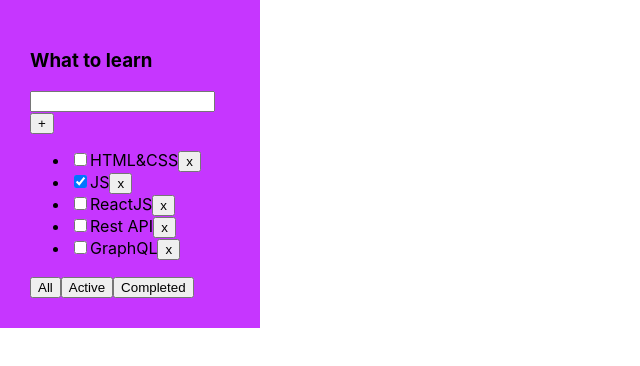
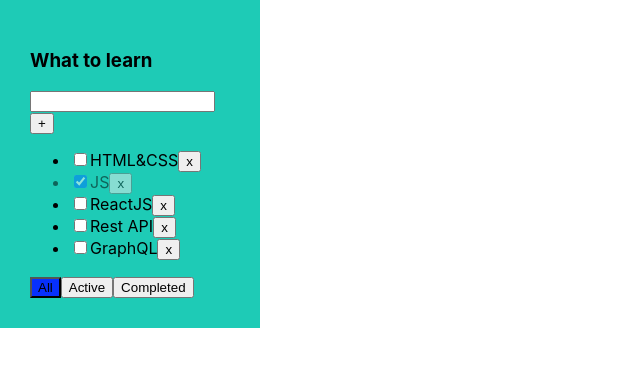
Before and after one commit to w8smile/toDoList-ts-video, a React (Create React App) app: page / in a window 1280 px wide. Shown: the top 366 px of the page, without its empty margins (0-640 px from the left). Built offline with nearby package versions, Linux system fonts and the light colour scheme.

Commit message:
active checkbox trim title is required color buttons

```diff
--- a/src/App.css
+++ b/src/App.css
@@ -2,9 +2,24 @@
   width: 200px;
   padding: 30px;
   display: flex;
-  background-color: #c636ff;
+  background-color: #1ecbb6;
 }
 
 .App > div {
   margin-right: 50px;
 }
+
+.error {
+  border: red 1px solid
+}
+.error-message {
+  color: red
+}
+
+.active-filter {
+  background-color: #0730fd;
+}
+
+.is-done {
+  opacity: 0.5;
+}
--- a/src/App.tsx
+++ b/src/App.tsx
@@ -38,6 +38,11 @@ function App() {
         let newTasks = [newTask, ...tasks];
         setTasks(newTasks);
     }
+    const changeStatus = (taskId: string, newIsDoneValue: boolean) => {
+        const nextState: TaskType[] = tasks.map(t=>t.id===taskId ? {...t, isDone: newIsDoneValue} : t)
+        setTasks(nextState)
+    }
+
 
 
     return (
@@ -47,6 +52,8 @@ function App() {
                       removeTask={removeTask}
                       changeFilter={changeFilter}
                       addTask={addTask}
+                      changeTaskStatus={changeStatus}
+                      filter={filter}
             />
         </div>
     );
--- a/src/Todolist.tsx
+++ b/src/Todolist.tsx
@@ -1,5 +1,7 @@
-import React, {ChangeEvent, KeyboardEvent, useState} from "react";
+import React, {ChangeEvent, ChangeEventHandler, KeyboardEvent, useState} from "react";
 import {FilterValuesType} from "./App";
+import {Simulate} from "react-dom/test-utils";
+import error = Simulate.error;
 
 
 export type  TaskType = {
@@ -14,21 +16,34 @@ type PropsType = {
     removeTask: (id: string) => void
     changeFilter: (value: FilterValuesType) => void
     addTask: (title: string) => void
+    changeTaskStatus: (taskId: string, newIsDoneValue: boolean) => void
+    filter: FilterValuesType
 }
 
 export function Todolist(props: PropsType) {
     const [newTaskTitle, setNewTaskTitle] = useState("");
+    const [error, setError] = useState<String | null>(null);
+
+
     const onChangeNetTitleHandler = (e: ChangeEvent<HTMLInputElement>) => {
-        setNewTaskTitle(e.currentTarget.value)}
+        setNewTaskTitle(e.currentTarget.value)
+    }
     const onKeyDownHandler = (e: KeyboardEvent<HTMLInputElement>) => {
-        {if (e.key === "Enter" && newTaskTitle) {
-                addTask()}}}
+        setError(null)
+            if (e.key === "Enter" && newTaskTitle) {
+                addTask()
+            }
+    }
     const onAllClickHandler = () => props.changeFilter('all');
     const onActiveClickHandler = () => props.changeFilter('active');
     const onCompletedClickHandler = () => props.changeFilter("completed");
     const addTask = () => {
-        props.addTask(newTaskTitle);
-        setNewTaskTitle('')
+        if (newTaskTitle.trim() !== '') {
+            props.addTask(newTaskTitle);
+            setNewTaskTitle('')
+        } else {
+            setError('Title is required');
+        }
     }
     return (
         <div>
@@ -36,18 +51,28 @@ export function Todolist(props: PropsType) {
             <div>
                 <input value={newTaskTitle}
                        onChange={onChangeNetTitleHandler}
-                       onKeyDown={onKeyDownHandler}/>
+                       onKeyDown={onKeyDownHandler}
+                       className={error ? 'error' : ''}/>
                 <button onClick={addTask}>+</button>
+                {error && <div className="error-message">{error}</div>}
             </div>
             <ul>
                 {
                     props.tasks.map(t => {
-                        const onRemoveHandler = () =>{props.removeTask(t.id)}
+                        const onRemoveHandler = () => {
+                            props.removeTask(t.id)
+                        }
+                        const onChangeHandler = (e: ChangeEvent<HTMLInputElement>) => {
+                            props.changeTaskStatus(t.id, e.currentTarget.checked)
+                        }
                         return (
-                            <li key={t.id}><input type="checkbox" checked={t.isDone}/>
+                            <li key={t.id} className={t.isDone ? 'is-done' : ''}>
+                                <input type="checkbox"
+                                                  checked={t.isDone}
+                                                  onChange={onChangeHandler}
+                            />
                                 <span>{t.title}</span>
-                                <button onClick={onRemoveHandler}>x
-                                </button>
+                                <button onClick={onRemoveHandler}>x</button>
                             </li>
                         )
                     })
@@ -55,9 +80,9 @@ export function Todolist(props: PropsType) {
 
             </ul>
             <div>
-                <button onClick={onAllClickHandler}>All</button>
-                <button onClick={onActiveClickHandler}>Active</button>
-                <button onClick={onCompletedClickHandler}>Completed</button>
+                <button className={props.filter === 'all' ?'active-filter' : ''} onClick ={onAllClickHandler}>All</button>
+                <button className={props.filter === 'active' ?'active-filter' : ''} onClick={onActiveClickHandler}>Active</button>
+                <button className={props.filter === 'completed' ?'active-filter' : ''} onClick={onCompletedClickHandler}>Completed</button>
             </div>
         </div>
     )
```
